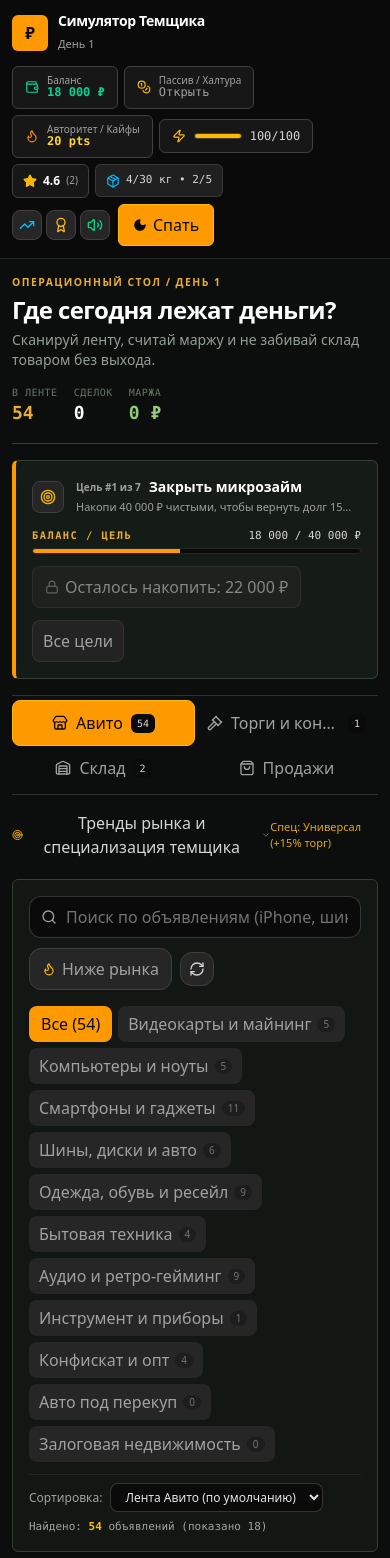
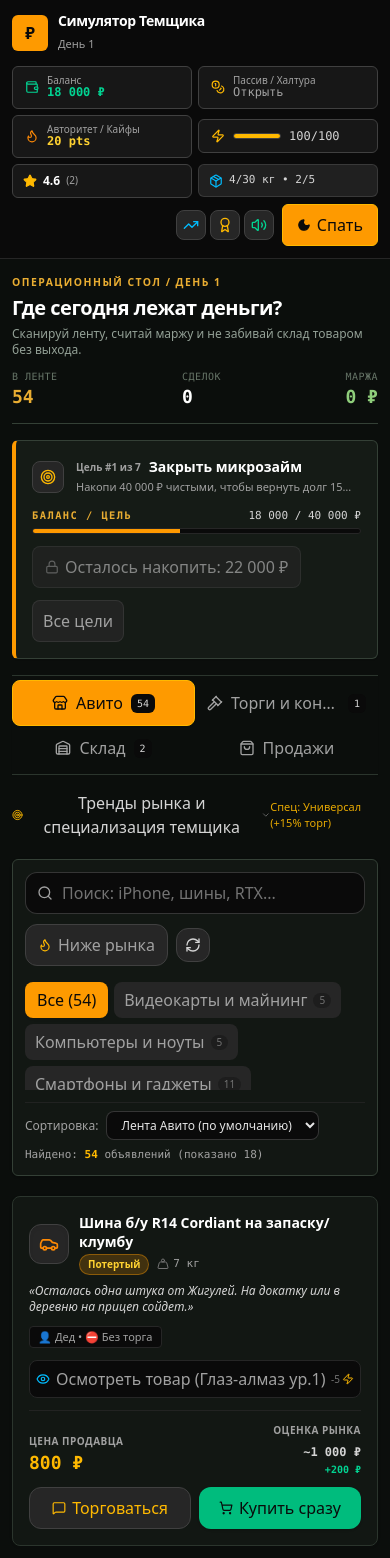
Before and after one commit to clsasa1/temki, a React (Vite) app: page / in a window 390 px wide. Shown: the top 1558 px of the page. Built offline with nearby package versions, Linux system fonts and the light colour scheme.

Commit message:
fix: make mobile game layout usable
Compact the mobile header, remove sticky overlap, tighten the market masthead, and limit filter density on narrow screens.

```diff
--- a/src/App.tsx
+++ b/src/App.tsx
@@ -975,17 +975,17 @@
 
       {/* Main Container */}
       <main className="flex-1 max-w-7xl w-full mx-auto px-3 sm:px-4 py-4 space-y-4">
-        <section className="flex flex-col sm:flex-row sm:items-end justify-between gap-4 border-b border-[#344036] pb-4">
+        <section className="flex flex-col sm:flex-row sm:items-end justify-between gap-3 sm:gap-4 border-b border-[#344036] pb-3 sm:pb-4">
           <div>
             <p className="tm-kicker mb-1">Операционный стол / день {gameState.day}</p>
-            <h2 className="text-2xl sm:text-3xl font-black tracking-tight text-white">
+            <h2 className="text-xl sm:text-3xl font-black tracking-tight text-white">
               Где сегодня лежат деньги?
             </h2>
-            <p className="text-sm text-[#93a096] mt-1 max-w-xl">
+            <p className="text-xs sm:text-sm text-[#93a096] mt-1 max-w-xl">
               Сканируй ленту, считай маржу и не забивай склад товаром без выхода.
             </p>
           </div>
-          <div className="flex gap-4 text-xs font-mono text-[#93a096] sm:text-right">
+          <div className="flex justify-between sm:justify-end gap-5 text-xs font-mono text-[#93a096] sm:text-right">
             <div>
               <span className="block text-[#667467] uppercase tracking-wider text-[10px]">В ленте</span>
               <strong className="text-[#e9ad32] text-lg">{gameState.marketFeed.length}</strong>
--- a/src/components/AvitoMarket.tsx
+++ b/src/components/AvitoMarket.tsx
@@ -161,14 +161,14 @@
       )}
 
       {/* Search and Filters Bar */}
-      <div className="bg-[#121713] border border-[#344036] rounded-md p-4 shadow-sm space-y-3">
+      <div className="bg-[#121713] border border-[#344036] rounded-md p-3 sm:p-4 shadow-sm space-y-3">
         <div className="flex flex-col sm:flex-row gap-2.5 items-stretch sm:items-center justify-between">
           {/* Search box */}
           <div className="relative flex-1">
             <Search className="w-4 h-4 text-neutral-400 absolute left-3 top-1/2 -translate-y-1/2" />
             <input
               type="text"
-              placeholder="Поиск по объявлениям (iPhone, шины, Nokian, Jordan, Dyson, RTX...)"
+              placeholder="Поиск: iPhone, шины, RTX..."
               value={searchQuery}
               onChange={(e) => setSearchQuery(e.target.value)}
               className="w-full bg-neutral-950 border border-neutral-700/80 rounded-xl pl-9 pr-3 py-2 text-xs sm:text-sm text-white placeholder-neutral-500 focus:outline-none focus:border-amber-500 transition"
@@ -204,7 +204,7 @@
         </div>
 
         {/* Categories Pills - cleanly wrapped, NO horizontal scrollbar */}
-        <div className="flex flex-wrap items-center gap-1.5 pt-1">
+        <div className="flex flex-wrap items-center gap-1.5 pt-1 max-h-28 overflow-y-auto">
           <button
             onClick={() => setSelectedCategory('all')}
             className={`px-3 py-1.5 rounded-lg text-xs font-bold whitespace-nowrap transition cursor-pointer ${
--- a/src/components/Header.tsx
+++ b/src/components/Header.tsx
@@ -54,7 +54,7 @@
     .reduce((sum, b) => sum + b.dailyIncome, 0);
 
   return (
-    <header className="bg-neutral-950 border-b border-neutral-800 text-neutral-200 sticky top-0 z-30">
+    <header className="bg-neutral-950 border-b border-neutral-800 text-neutral-200 sm:sticky sm:top-0 z-30">
       {/* Top Banner / Stats Bar */}
       <div className="max-w-7xl mx-auto px-3 sm:px-4 py-3 flex flex-wrap items-center justify-between gap-3">
         {/* Logo & Title */}
@@ -73,7 +73,7 @@
         </div>
 
         {/* Vital Indicators */}
-        <div className="flex flex-wrap items-center gap-1.5 sm:gap-2">
+        <div className="w-full sm:w-auto grid grid-cols-2 sm:flex items-center gap-1.5 sm:gap-2">
           {/* Balance */}
           <div
             id="wallet-badge"
@@ -187,7 +187,7 @@
           </div>
 
           {/* Fast Action Buttons */}
-          <div className="flex items-center gap-1">
+          <div className="col-span-2 sm:col-span-1 flex items-center justify-end gap-1">
             <button
               id="market-trends-btn"
               onClick={onOpenTrends}
```
